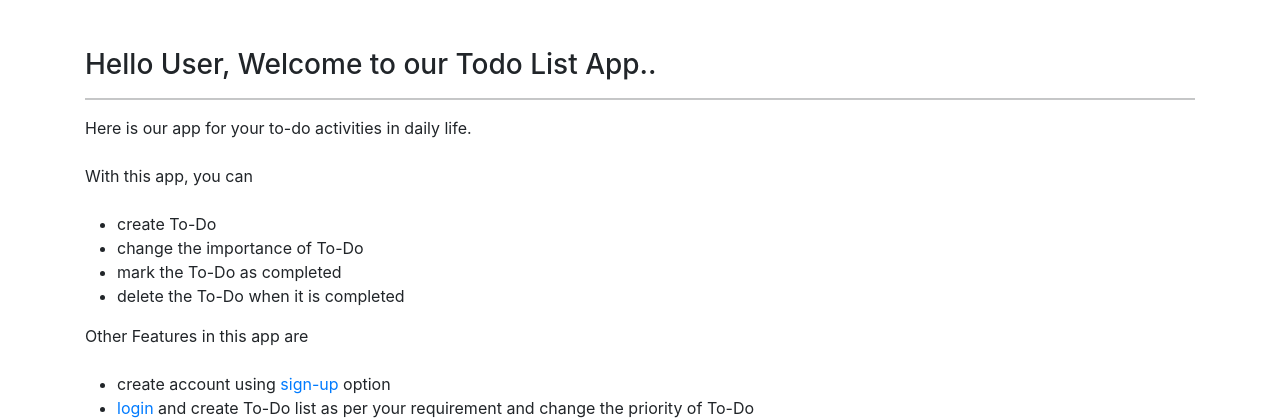
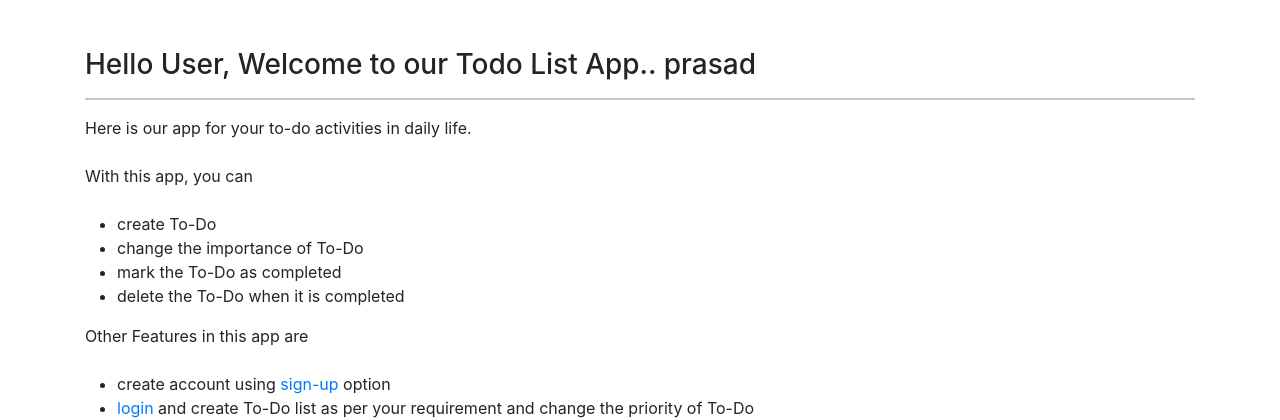
Before and after one commit to prasad-talamala/todo_list_app, a Django app: page / in a window 1280 px wide. Shown: the part 56-476 px from the top of the page. Run offline with Django 3.2, Linux system fonts and the light colour scheme; some libraries are stand-ins or nearby versions.

```diff
--- a/templates/home.html
+++ b/templates/home.html
@@ -2,7 +2,7 @@
 
 {% block content %}
 
-<h3>Hello User, Welcome to our Todo List App..</h3>
+<h3>Hello User, Welcome to our Todo List App.. prasad</h3>
 <hr>
 <div>
 
```
